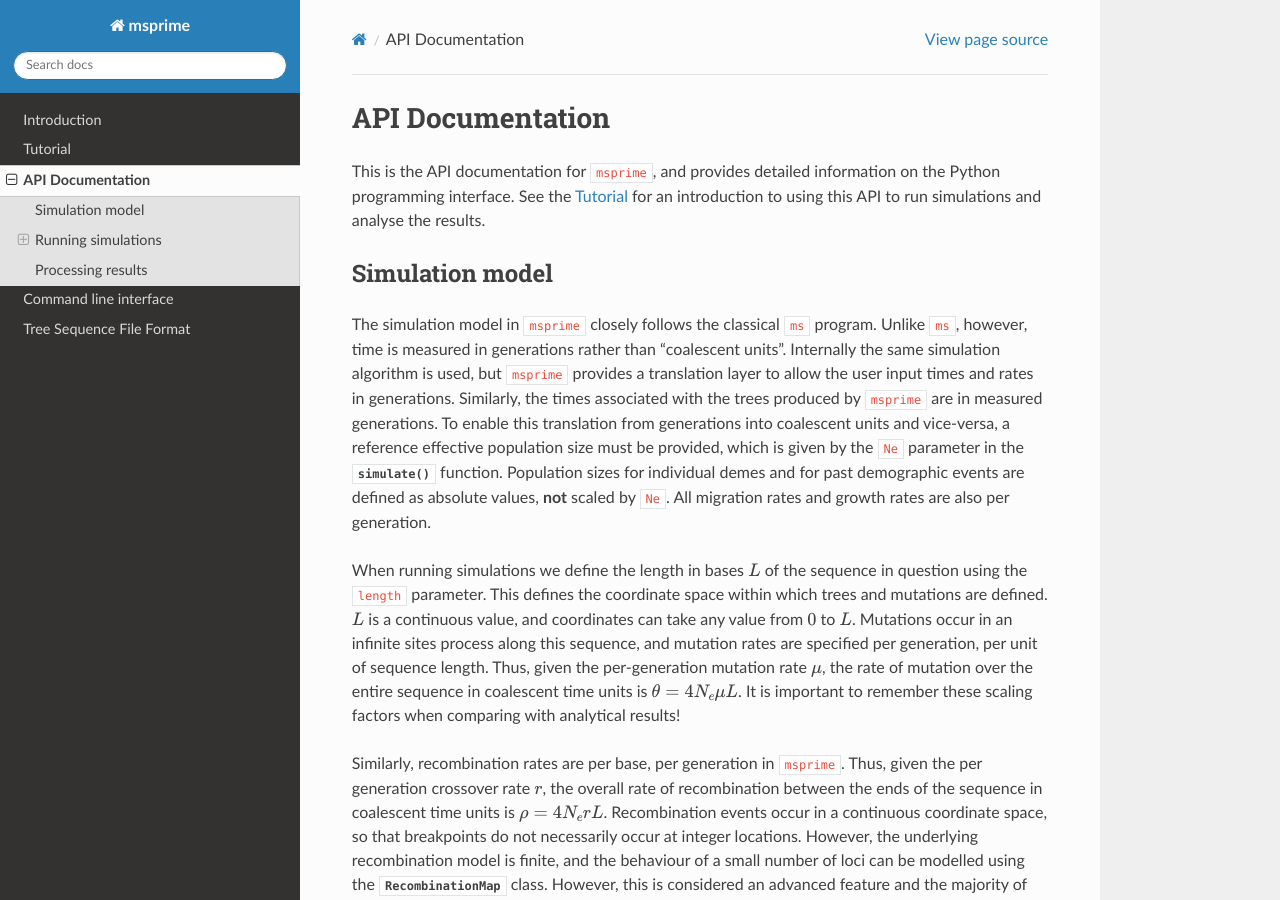
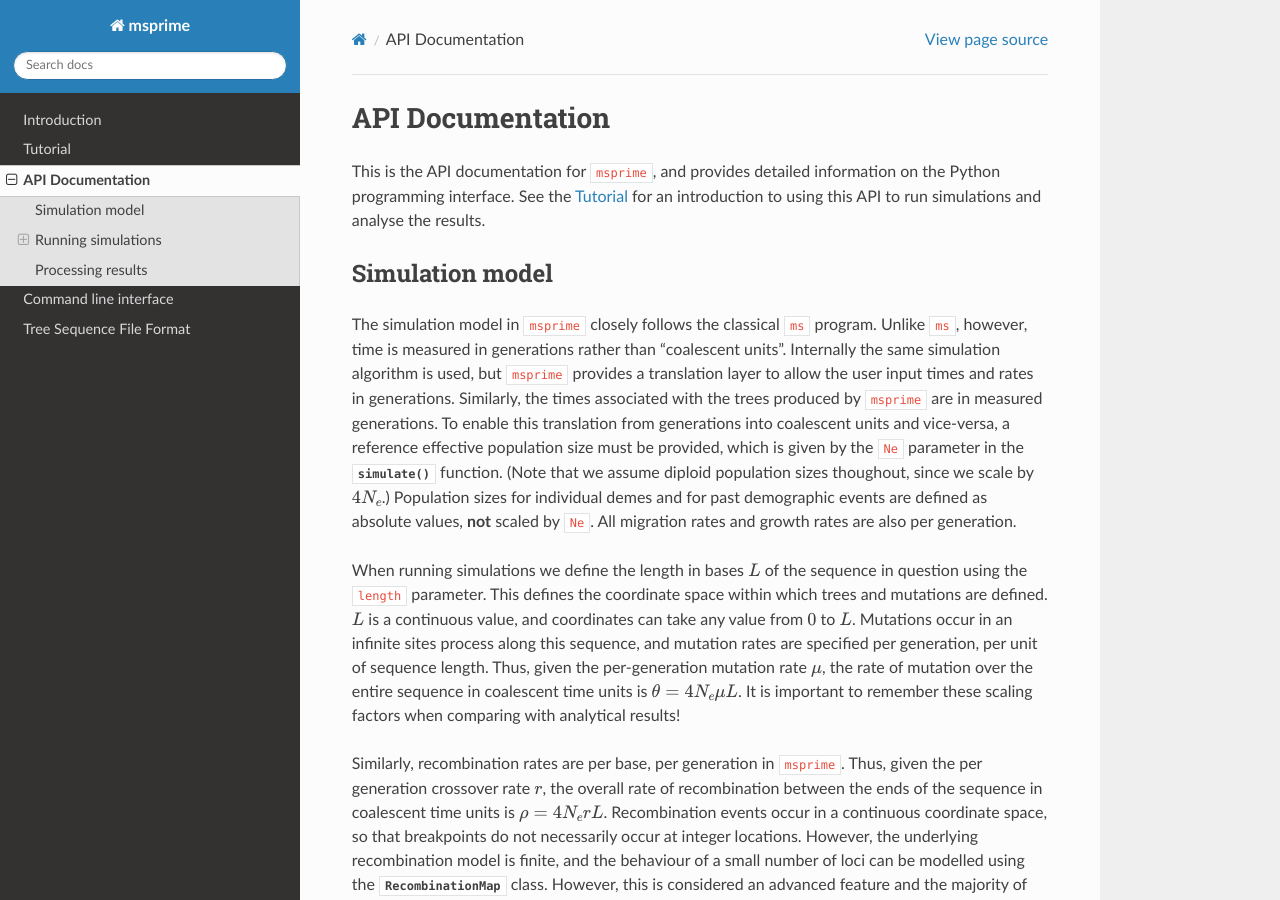
Before and after one commit to tskit-dev/msprime, a Sphinx documentation site: the page built from docs/api.rst, in a window 1280 px wide and 900 px high. Built offline with Sphinx 7.4.7 and the Read the Docs theme 2.0.0, drawn with Linux system fonts in a browser that asks for light colours; the version number could not be read and is left out.

Commit message:
Clarified diploid Ne in docs.
Closes https://github.com/jeromekelleher/msprime/issues/19

```diff
--- a/docs/api.rst
+++ b/docs/api.rst
@@ -20,9 +20,10 @@ rates in generations. Similarly, the times associated with the trees produced
 by ``msprime`` are in measured generations. To enable this translation from
 generations into coalescent units and vice-versa, a reference effective
 population size must be provided, which is given by the ``Ne`` parameter in the
-:func:`.simulate` function. Population sizes for individual demes and for past
-demographic events are defined as absolute values, **not** scaled
-by ``Ne``. All migration rates and growth rates are also per generation.
+:func:`.simulate` function. (Note that we assume diploid population sizes
+thoughout, since we scale by :math:`4 N_e`.) Population sizes for individual
+demes and for past demographic events are defined as absolute values, **not**
+scaled by ``Ne``. All migration rates and growth rates are also per generation.
 
 When running simulations we define the length in bases :math:`L` of the
 sequence in question using the ``length`` parameter. This defines the
--- a/docs/tutorial.rst
+++ b/docs/tutorial.rst
@@ -358,8 +358,8 @@ the values used.
         T_AF = 220e3 / generation_time
         T_B = 140e3 / generation_time
         T_EU_AS = 21.2e3 / generation_time
-        # We need to work out the starting population sizes based on the growth
-        # rates provided for these two populations
+        # We need to work out the starting (diploid) population sizes based on
+        # the growth rates provided for these two populations
         r_EU = 0.004
         r_AS = 0.0055
         N_EU = N_EU0 / math.exp(-r_EU * T_EU_AS)
@@ -369,7 +369,7 @@ the values used.
         m_AF_EU = 3e-5
         m_AF_AS = 1.9e-5
         m_EU_AS = 9.6e-5
-        # Population IDs correspond to their indexes in the popupulation
+        # Population IDs correspond to their indexes in the population
         # configuration array. Therefore, we have 0=YRI, 1=CEU and 2=CHB
         # initially.
         population_configurations = [
```
Also changed, not shown: 1 other file.
